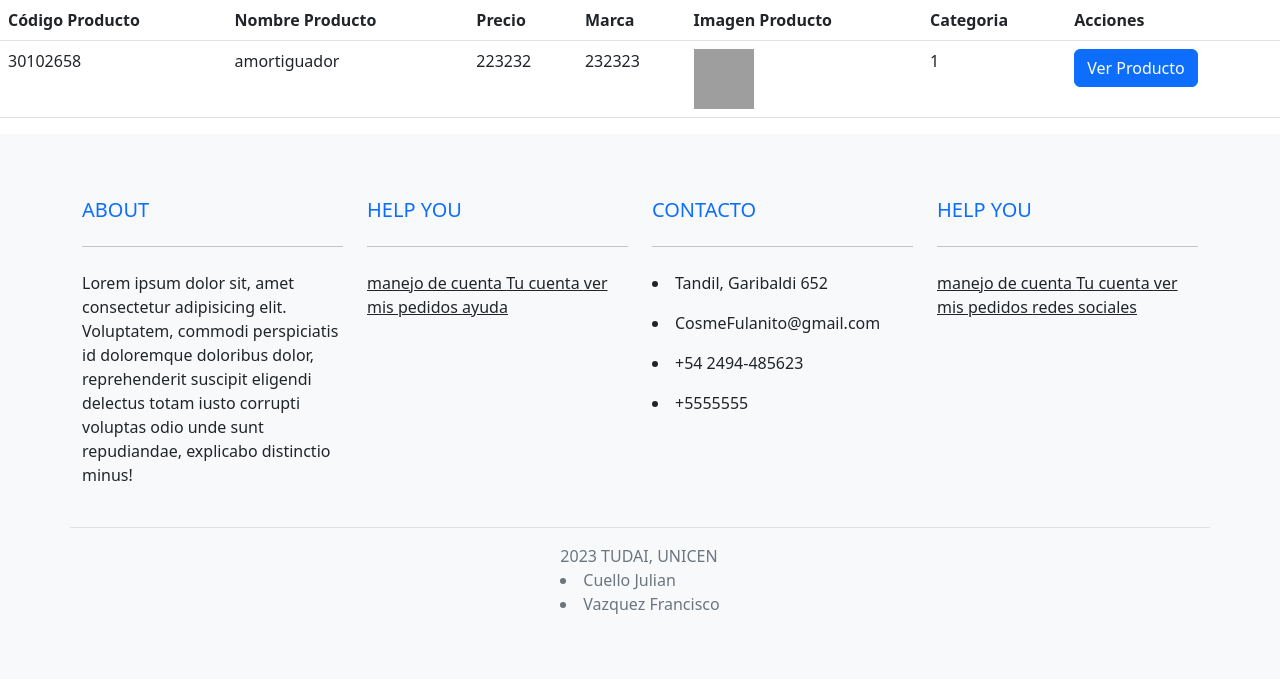
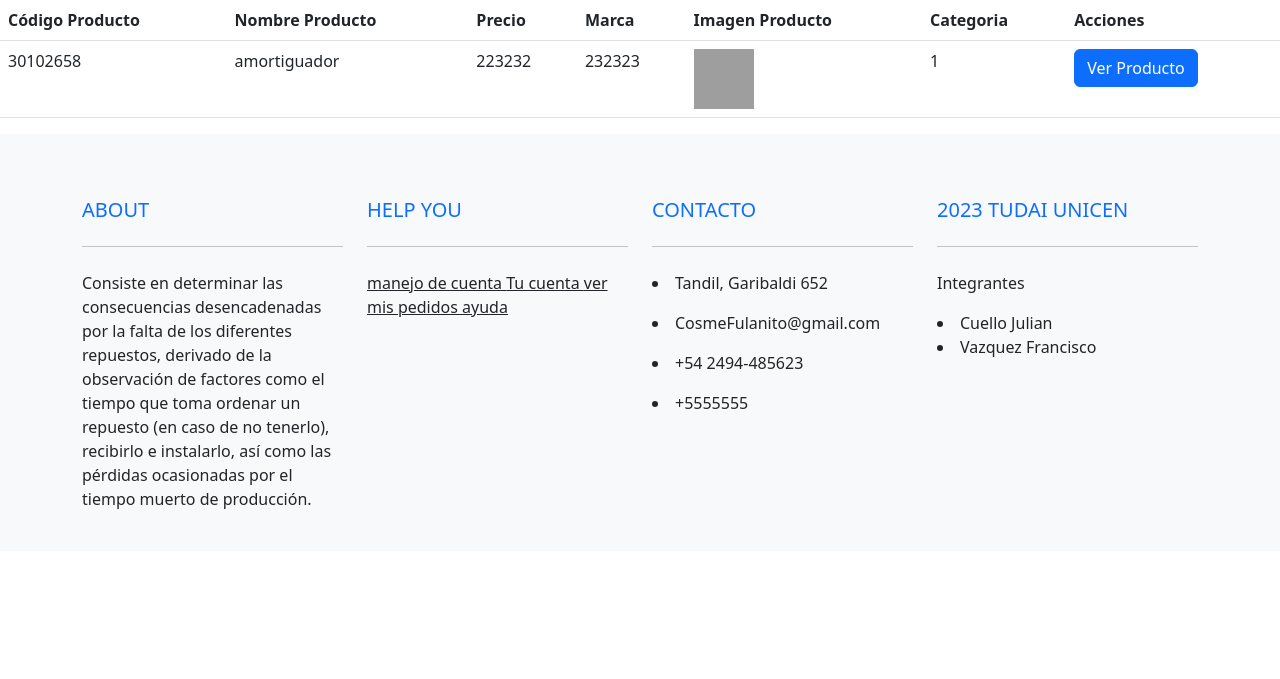
Before and after one commit to JulianCuello/Web2-Cuello-Vazquez, a PHP site: page / in a window 1280 px wide. Shown: the part 76-755 px from the top of the page. Run offline with PHP 8.4, Linux system fonts and the light colour scheme; data comes from the database, SQL or seed files in the repository; grey boxes are pictures that could not be loaded.

Commit message:
requiere en forms, cambio en footer y edicion en un formulario

```diff
--- a/templates/footer.phtml
+++ b/templates/footer.phtml
@@ -6,8 +6,7 @@
           <h5 class="text-uppercase mb-4 font-weight-bold text-primary"> About</h5>
               <hr class="mb-4">
               <p>
-                Lorem ipsum dolor sit, amet consectetur adipisicing elit. Voluptatem, commodi perspiciatis id doloremque doloribus dolor, reprehenderit suscipit eligendi
-                 delectus totam iusto corrupti voluptas odio unde sunt repudiandae, explicabo distinctio minus!
+              Consiste en determinar las consecuencias desencadenadas por la falta de los diferentes repuestos, derivado de la observación de factores como el tiempo que toma ordenar un repuesto (en caso de no tenerlo), recibirlo e instalarlo, así como las pérdidas ocasionadas por el tiempo muerto de producción.
               </p>
 
     </div>
@@ -46,29 +45,16 @@
     </div>
 
     <div class="col-md3 col-lg-3 col-xl-3 mx-auto mt-3">
-          <h5 class="text-uppercase mb-4 font-weight-bold text-primary"> Help you</h5>
+          <h5 class="text-uppercase mb-4 font-weight-bold text-primary"> 2023 TUDAI UNICEN</h5>
               <hr class="mb-4">
-              <p>
-               <a href="#" class="text-dark"> manejo de cuenta </a>
-
-               <a href="#" class="text-dark"> Tu cuenta </a>
-
-               <a href="#" class="text-dark"> ver mis pedidos </a>
-
-               <a href="#" class="text-dark"> redes sociales </a>
-              </p>
+              <span class="text">Integrantes</span>
+        <p>
+          <li>Cuello Julian</li>
+          <li>Vazquez Francisco</li>
+         </p>
 
     </div>
 
-<footer class="d-flex flex-wrap justify-content-center align-items-center py-3 my-4 border-top">
-      <div class="align-items-center">
-        <span class="text-muted">2023 TUDAI, UNICEN</span>
-        <span class="text-muted">
-          <li>Cuello Julian</li>
-          <li>Vazquez Francisco</li>
-        </span>
-
-      </div>
 </footer>
 
 <script src="https://cdn.jsdelivr.net/npm/bootstrap@5.2.0/dist/js/bootstrap.bundle.min.js" integrity="sha384-A3rJD856KowSb7dwlZdYEkO39Gagi7vIsF0jrRAoQmDKKtQBHUuLZ9AsSv4jD4Xa" crossorigin="anonymous"></script>
--- a/templates/forms/form_update.category.phtml
+++ b/templates/forms/form_update.category.phtml
@@ -13,15 +13,15 @@
             </div>
             <div class="mb-3">
                 <label for="material" class="form-label">Material</label>
-                <input type="text" class="form-control" id="material" name="material">
+                <input type="text" class="form-control" id="material" name="material" required>
             </div>
             <div class="mb-3">
                 <label for="origen" class="form-label">origen </label>
-                <input type="number" class="form-control" id="origen" name="origen">
+                <input type="text" class="form-control" id="origen" name="origen" required>
             </div>
             <div class="mb-3">
                 <label for="motor" class="form-label">Motor</label>
-                <input type="text" class="form-control" id="motor" name="motor">
+                <input type="text" class="form-control" id="motor" name="motor"required>
             </div>
             <div class="mb-3">
                 <label for="imagenCatalogo" class="form-label">imagen de Categoria</label>
--- a/templates/forms/form_update.phtml
+++ b/templates/forms/form_update.phtml
@@ -27,15 +27,15 @@
             </div>
             <div class="mb-3">
                 <label for="nombreProducto" class="form-label">Nombre de Producto</label>
-                <input type="text" class="form-control" id="nombreProducto" name="nombreProducto">
+                <input type="text" class="form-control" id="nombreProducto" name="nombreProducto" required>
             </div>
             <div class="mb-3">
                 <label for="precio" class="form-label">Precio</label>
-                <input type="number" class="form-control" id="precio" name="precio">
+                <input type="number" class="form-control" id="precio" name="precio" required>
             </div>
             <div class="mb-3">
                 <label for="marca" class="form-label">Marca</label>
-                <input type="text" class="form-control" id="marca" name="marca">
+                <input type="text" class="form-control" id="marca" name="marca" required>
             </div>
             <div class="mb-3">
                 <label for="imagenProducto" class="form-label">URL de la Imagen</label>
```
Also changed, not shown: templates/forms/form_alta.category.phtml (+5 -5 lines), templates/forms/form_alta.phtml (+4 -4 lines).
